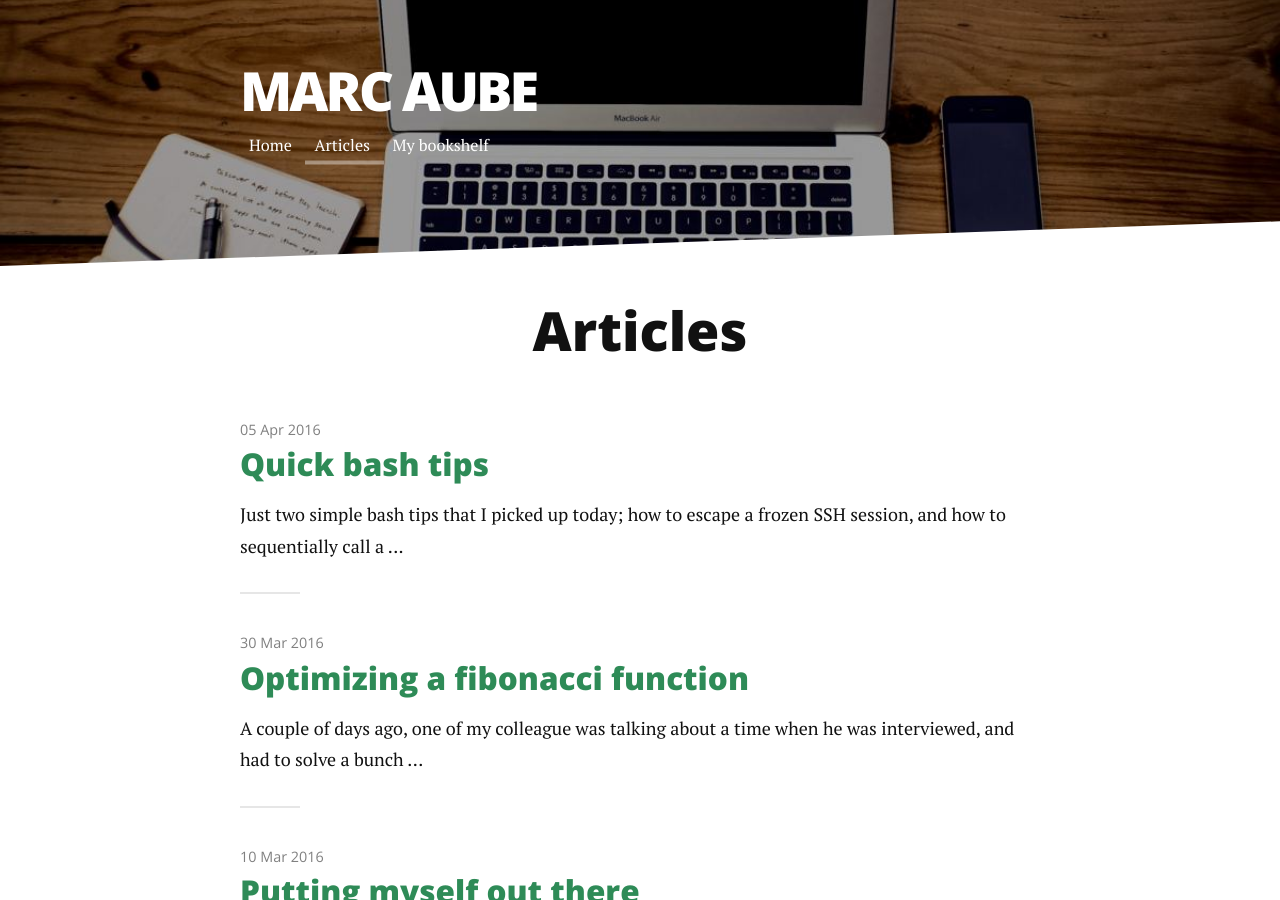
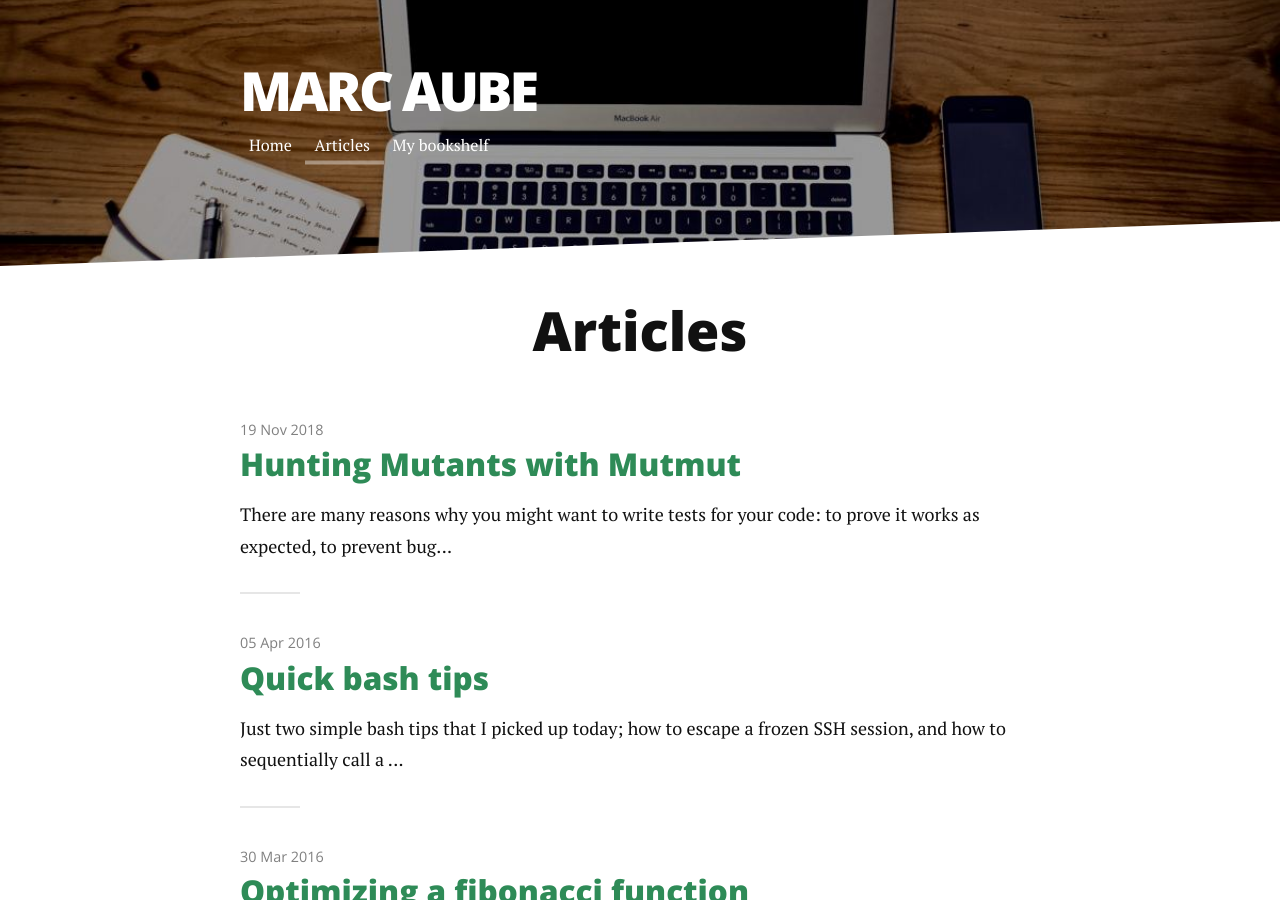
Before and after one commit to marcaube/marcaube.github.io, a Jekyll site: the page built from articles.md, in a window 1280 px wide and 900 px high. Built offline with Jekyll 4.4.1, drawn with Linux system fonts in a browser that asks for light colours; nearby versions of some CDN libraries; comment, search, counter and statistics services are not loaded; some of the changed lines change nothing that is shown.

Commit message:
Add my "Hunting Mutants with Mutmut" post from Medium

````diff
--- a/_includes/head.html
+++ b/_includes/head.html
@@ -29,7 +29,12 @@
         }
     </style>
 
-    <link rel="canonical" href="{{ page.url | replace:'index.html','' | prepend: site.baseurl | prepend: site.url }}">
+    {% if page.canonical %}
+        <link rel="canonical" href="{{ page.canonical }}">
+    {% else %}
+        <link rel="canonical" href="{{ page.url | replace:'index.html','' | prepend: site.baseurl | prepend: site.url }}">
+    {% endif %}
+
     <link rel="author" href="humans.txt">
 
     <link rel="serviceworker" href="/serviceworker.js">
--- /dev/null
+++ b/_posts/2018-11-19-hunting-mutants-with-mutmut.md
@@ -0,0 +1,134 @@
+---
+layout: post
+title: Hunting Mutants with Mutmut
+description: "There are many reasons why you might want to write tests for your code: to prove it works as expected, to prevent bugs from coming back..."
+canonical: https://medium.com/poka-techblog/hunting-mutants-with-mutmut-5f575b625598
+---
+
+_This is a repost of a piece I wrote [on Medium](https://medium.com/poka-techblog/hunting-mutants-with-mutmut-5f575b625598)._
+
+There are many reasons why you might want to write tests for your code: to prove it works as expected, to prevent bugs from coming back after you fix them, or simply to shorten the feedback loop between the moment you type in your editor to the moment you run your new piece of code.
+
+The nice thing about automated tests is that they are repeatable, and scale really well. Whether it’s Monday morning or Friday afternoon, whether you are distracted or deeply focused, whether they’re executed by the most senior or the most junior member of your team, they’ll always produce the same results.
+
+They’re just as good and valuable as you make them.
+
+
+## The code coverage fallacy
+
+To get a measure of the quality of your test suite, you might track metrics like code coverage. Code coverage enables you to measure what parts of your code are exercised by tests. You can visualize parts that need more attention, and parts that are well covered.
+
+A limitation of code coverage though, is that it has no way of knowing how well your code was exercised: it knows that a particular method was executed, but not why. Take this example:
+
+```python
+def increment(x):
+    return x + 1
+
+def test_increment():
+    increment(3)
+    assert True
+```
+
+If you execute this code with pytest and generate coverage with pytest-cov, it will report 100% code coverage, even though we didn’t assert anything useful about the code.
+
+```bash
+$ pytest --cov=. mumut_snippet_1.py
+
+---------- coverage: ...     -----------
+Name                 Stmts   Miss  Cover
+----------------------------------------
+mutmut_snippet_1.py      5      0   100%
+```
+
+Admittedly, this example is a bit silly and is not likely something that would pass through even the lightest code review process. Take this other example:
+
+```python
+def increment(x):
+    return x + 1
+
+def test_increment():
+    assert 3 < increment(3)
+```
+
+While it’s more useful than the last test and really does assert an important property of our code, this test could be improved. On this contrived example, it’s easy to spot how to make it better. On a more complicated test, it can be hard to spot the flaws.
+
+The point I’m trying to make here is that code coverage can be tricked, intentionally or not, and may not be as good a measure of code quality as you think it is. When you mix complex requirements, complex code and complex tests together, you are bound to have the same kind of shortcomings somewhere in your tests.
+
+Worse, a high code coverage may even give you a false sense of security. One Friday afternoon, a mission-critical piece of code breaks in a spectacular way just after a deploy, even though it was well tested and you had complete confidence in it. Based on the metrics, it was pretty much unbreakable!
+
+I think you should instead view code coverage as a good way to know which part of the codebase is not tested enough and needs more attention, not as a way of knowing which part is really dependable.
+
+
+## Mutation testing to the rescue!
+
+I’m going to get a little meta and postulate the following argument: _code has bugs and tests are code, therefore tests have bugs too_. So then, who’s watching the watchers? Your mutation testing tools of course!
+
+In a nutshell, what mutation testing does is: run your test suite, inject small defects in your code, one by one, and check that your tests noticed. This style of automated testing can help you identify weaknesses in your existing tests. Boundaries that were not tested, missing checks, false assumptions, etc.
+
+It goes without saying, it’s going to be most effective on codebases with a high code coverage, and will complement your existing tests.
+
+
+## What are mutations?
+
+The tiny defects injected in the code are called mutations. When you run your test suite, you’re trying to catch the mutant. If it goes unnoticed, the mutant escaped! When a test goes red, you killed the mutant.
+
+There are many types of mutations: arithmetic, boolean, comparison, etc. It sounds a bit complicated at first, but it’s really quite simple, and you don’t have to do any of this yourself.
+
+When the mutation testing tool sees a token in the _Original_ column, it will substitute it with the corresponding token in the _Mutated_ column. That’ll make your code produce unexpected results, and that’s what you want your tests to detect.
+
+| Original | Mutated |
+| :------: | :-----: |
+| `+` | `-` |
+| `-` | `+` |
+| `*` | `/` |
+| `/` | `*` |
+| `%` | `*` |
+| `**` | `/` |
+
+There’s a ton of other mutators, but you get the idea, there’s no point in covering them all here.
+
+
+## Using Mutmut
+
+There are several mutation testing tools in Python, but let’s use [Mutmut](https://pypi.org/project/mutmut/), just because it’s dead-simple to get started with it.
+
+```bash
+$ pip install mutmut
+```
+
+And that’s it! You can now run Mutmut from the command line to see just how good (or bad) your tests are. You can also configure a few things to make it work smoothly on bigger projects, just follow [the documentation](https://mutmut.readthedocs.io/).
+
+Let’s see the output for our second code sample:
+
+```bash
+$ mutmut mutmut_snippet_2.py
+
+Running tests without mutations... Done
+--- starting mutation ---
+FAILED: mutmut mutmut_snippet_2.py --apply --mutation "    return x + 1⤑1"
+```
+
+Mutmut first runs the test suite to make sure every test passes, then starts injecting mutations in the code, and report everything that escapes the tests.
+
+When it finds a mutant that escaped it outputs a line you can copy, everything after “FAILED:”, and execute in your terminal. Mutmut will apply that mutation to your code so you can fiddle with your tests and hopefully kill the mutant. Don’t forget to rollback that change in your source code!
+
+
+## The workflow
+
+The documented way to work with Mutmut goes like this:
+
+1. Run mutmut on your project;
+1. Apply a mutant to disk by copying and running the command from the output (the part after “FAILED:”);
+1. Update your tests or add a new test to catch the defect;
+1. Rollback the mutant;
+1. Rerun the tests to see that it now passes;
+1. Go back to step 2 until you’ve killed all the mutants!
+
+
+## Conclusion
+
+As you may have realized in the last section, Mutmut has its limitations. The workflow is a bit convoluted and is perhaps the result of the tool being so simple. [More complex tools exist](https://github.com/sixty-north/cosmic-ray), but the mutation testing landscape just isn’t as mature in Python as it is in other languages. Just take a look at [Infection](https://infection.github.io/guide/) in PHP, or [Mutant](https://github.com/mbj/mutant) in Ruby.
+
+As the tools get better and easier to use, it’s going to be possible to integrate them more tightly in your workflow. You’ll be able to configure a nightly job in your CI, and read a report in the morning with metrics that are really tied to your tests effectiveness, e.g. “While your tests report 100% code coverage, mutants were killed in only 75% cases, meaning 25% of your coverage comes from tests that could be improved”.
+
+Nevertheless, I truly believe mutation testing is a useful methodology, and we should strive to improve the tooling so we can improve our tests!
````
